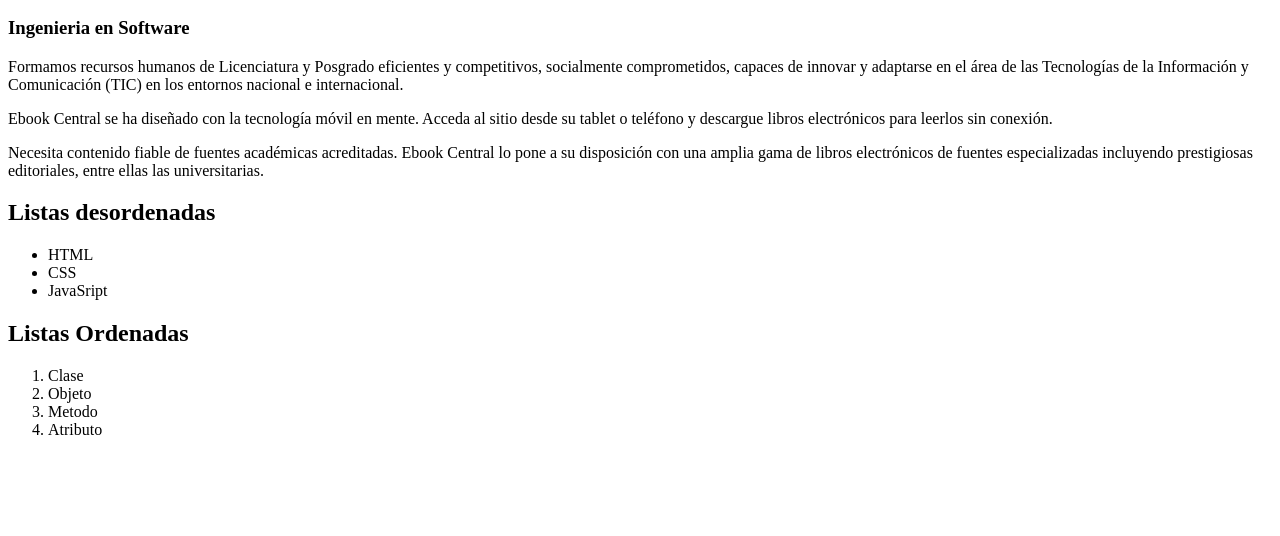
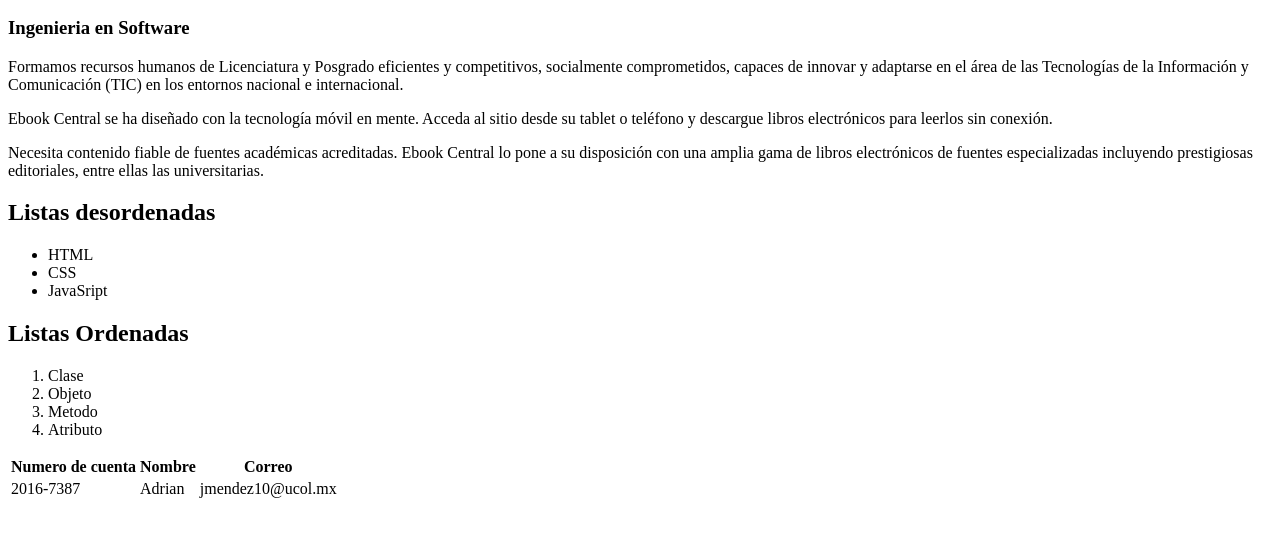
Before and after one commit to AdrianPrado/01-Elementos-HTML, a plain HTML site: page index.html in a window 1280 px wide. Shown: the part 110-646 px from the top of the page. Drawn offline with Linux system fonts and the light colour scheme.

Commit message:
Agrega tablas

```diff
--- a/index.html
+++ b/index.html
@@ -25,17 +25,34 @@
             entre ellas las universitarias.
         </p>
         <h2>Listas desordenadas</h2>
+
         <ul>
             <li>HTML</li>
             <li>CSS</li>
             <li>JavaSript</li>
         </ul>
         <h2>Listas Ordenadas</h2>
+
         <ol>
             <li>Clase</li>
             <li>Objeto</li>
             <li>Metodo</li>
             <li>Atributo</li>
         </ol>
+
+        <table>
+            <tr>
+                <th>Numero de cuenta</th>
+                <th>Nombre</th>
+                <th>Correo</th>
+            </tr>
+
+            <tr>
+                <td>2016-7387</td>
+                <td>Adrian</td>
+                <td>jmendez10@ucol.mx</td>
+            </tr>
+        </table>
+
     </body>
 </html>
```
